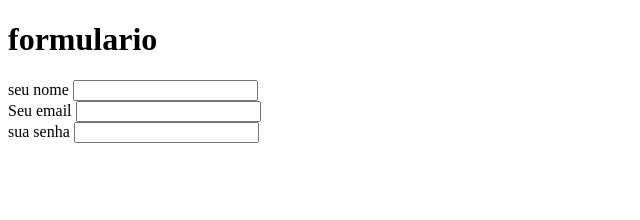
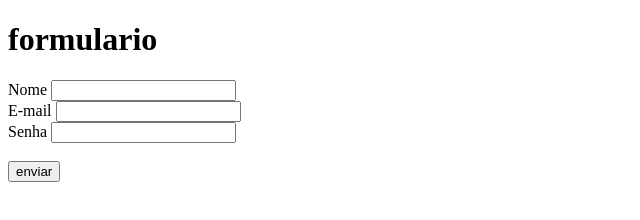
Before and after one commit to HugoRodriguesPFE/sitez, a plain HTML site: page index.html in a window 1280 px wide. Shown: the whole page, without its empty margins (0-640 px from the left). Drawn offline with Linux system fonts and the light colour scheme.

Commit message:
acrescimo do botao para envio

```diff
--- a/index.html
+++ b/index.html
@@ -8,15 +8,17 @@
 <body>
     <h1>formulario</h1>
     <form>
-        <label for="nome">seu nome</label>
+        <label for="nome">Nome</label>
         <input id="nome" type="text">
         <br>
-        <label for="email">Seu email</label>
+        <label for="email">E-mail</label>
         <input id="seu email" type="email">
         <br>
-        <label for="senha">sua senha</label>
+        <label for="senha">Senha</label>
         <input id="senha"  type="password" />
+        <br><br>
 
+        <button type="submit">enviar</button>
 
 
     </form>
```
